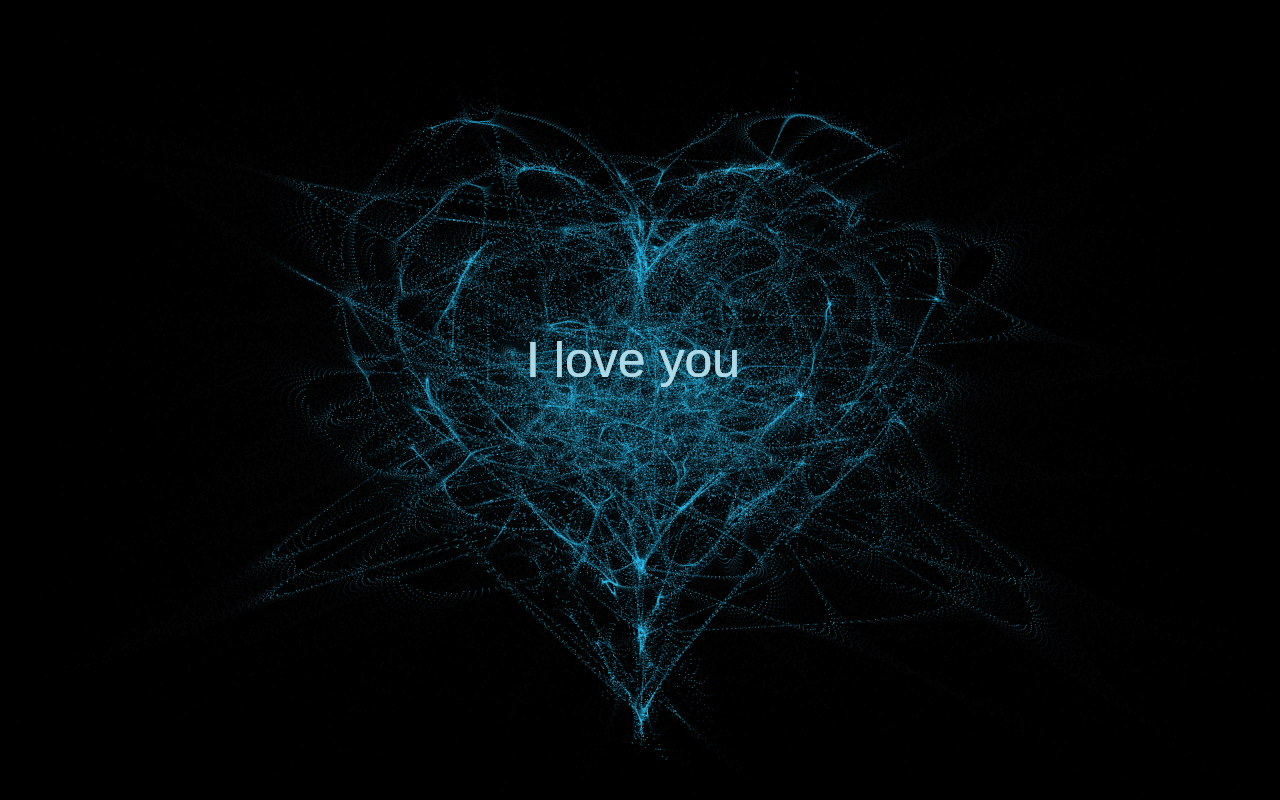
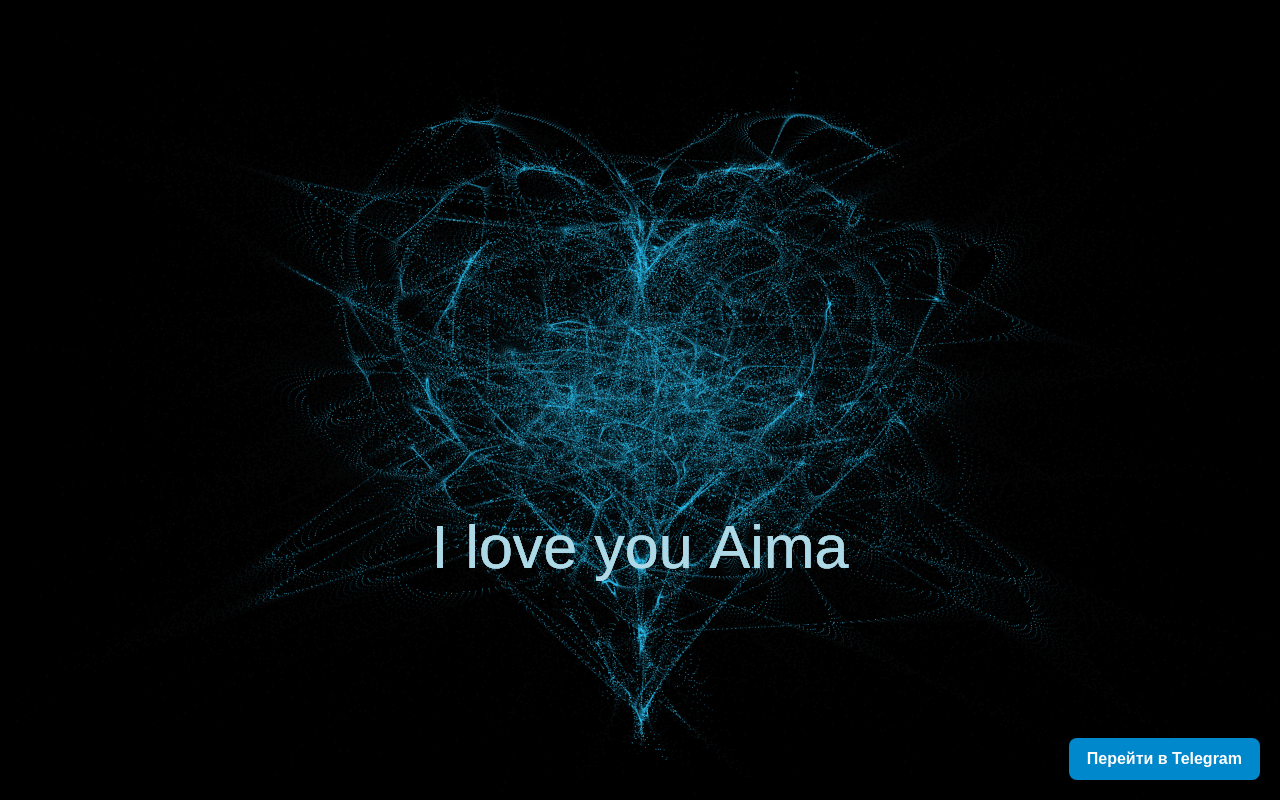
Before and after one commit to timuchin001/sorry, a plain HTML site: page love.html in a window 1280 px wide. Drawn offline with Linux system fonts and the light colour scheme; animation ran at ten frames a second.

Commit message:
Update love.html

```diff
--- a/love.html
+++ b/love.html
@@ -3,20 +3,43 @@
 <head>
   <meta charset="utf-8" />
   <meta name="viewport" content="width=device-width,initial-scale=1" />
-  <title>Я люблю тебя </title>
+  <title>Heart</title>
   <style>
     html,body { height:100%; margin:0; background:#000; }
     canvas { display:block; width:100%; height:100%; }
+    .telegram-btn {
+      position: fixed;
+      bottom: 20px;
+      right: 20px;
+      background-color: #0088cc;
+      color: white;
+      padding: 12px 18px;
+      border-radius: 8px;
+      text-decoration: none;
+      font-weight: bold;
+      font-family: Arial, sans-serif;
+      box-shadow: 0 2px 6px rgba(0,0,0,0.3);
+      z-index: 10000;
+      user-select: none;
+      transition: background-color 0.3s;
+    }
+    .telegram-btn:hover {
+      background-color: #005f99;
+    }
   </style>
 </head>
 <body>
   <canvas id="heart"></canvas>
-  <!-- опционально: добавь свою музыку или убери элемент -->
-  <!-- <audio id="backgroundMusic" src="music.mp3" loop></audio> -->
+
+  <!-- Кнопка Telegram -->
+  <a href="https://t.me/+gLj2fFb-NlVlZTc6" target="_blank" class="telegram-btn" rel="noopener noreferrer">
+    Перейти в Telegram
+  </a>
+
+  <audio id="backgroundMusic" src="assets/blue.mp3" loop></audio>
 
 <script>
 (function () {
-  // простой polyfill для requestAnimationFrame
   window.requestAnimationFrame = window.requestAnimationFrame ||
                                  window.webkitRequestAnimationFrame ||
                                  window.mozRequestAnimationFrame ||
@@ -42,7 +65,6 @@
     var logicalHeight = window.innerHeight;
     var mobile = isMobileDevice();
 
-    // переменные, которые будут пересчитываться при resize
     var baseHeartSize, pointsOrigin = [], targetPoints = [], particles = [], heartPointsCount = 0;
     var traceCount = mobile ? 20 : 50;
     var dr = mobile ? 0.3 : 0.1;
@@ -55,7 +77,6 @@
       canvas.style.height = logicalHeight + 'px';
       canvas.width = Math.round(logicalWidth * dpr);
       canvas.height = Math.round(logicalHeight * dpr);
-      // масштабируем контекст под DPR
       ctx.setTransform(dpr, 0, 0, dpr, 0, 0);
     }
 
@@ -71,7 +92,6 @@
     }
 
     function buildHeartPoints() {
-      // подгоняем размер сердца под экран
       baseHeartSize = Math.min(logicalWidth, logicalHeight) * (mobile ? 0.28 : 0.35);
 
       pointsOrigin = [];
@@ -82,7 +102,6 @@
       heartPointsCount = pointsOrigin.length;
       targetPoints = new Array(heartPointsCount);
 
-      // создаём частицы (или заново пересчитываем следы)
       if (!particles.length) {
         for (var i = 0; i < heartPointsCount; i++) {
           var x = rand() * logicalWidth;
@@ -100,7 +119,6 @@
         });
       }
 
-      // очистим фон один раз
       ctx.fillStyle = 'rgba(0,0,0,1)';
       ctx.fillRect(0, 0, logicalWidth, logicalHeight);
     }
@@ -118,13 +136,13 @@
     var time = 0;
 
     function drawText() {
-  var fontSize = Math.max(14, Math.floor(baseHeartSize * 0.18));
-  ctx.font = fontSize + 'px Arial';
-  ctx.fillStyle = 'lightblue';
-  ctx.textAlign = 'center';
-  ctx.textBaseline = 'middle';
-  ctx.fillText('I love you ', logicalWidth / 2, logicalHeight / 2.2);
-}
+      var fontSize = Math.max(14, Math.floor(baseHeartSize * 0.22));
+      ctx.font = fontSize + 'px Arial';
+      ctx.fillStyle = 'lightblue';
+      ctx.textAlign = 'center';
+      var y = Math.min(logicalHeight - fontSize, logicalHeight / 2 + baseHeartSize * 0.6);
+      ctx.fillText('I love you Aima', logicalWidth / 2, y);
+    }
 
     function pulse(kx, ky) {
       for (var i = 0; i < pointsOrigin.length; i++) {
@@ -140,19 +158,17 @@
       pulse((1 + n) * 0.5, (1 + n) * 0.5);
       time += (Math.sin(time) < 0 ? 9 : n > 0.8 ? 0.2 : 1) * config.timeDelta;
 
-      // фон с небольшим затемнением для шлейфов
       ctx.fillStyle = 'rgba(0,0,0,0.12)';
       ctx.fillRect(0, 0, logicalWidth, logicalHeight);
 
       for (var i = particles.length - 1; i >= 0; i--) {
         var u = particles[i];
         var q = targetPoints[u.q];
-        // защита: если q ещё не заполнен — пропускаем
         if (!q) continue;
 
         var dx = u.trace[0].x - q[0];
         var dy = u.trace[0].y - q[1];
-        var length = Math.sqrt(dx * dx + dy * dy) || 0.0001; // защита от деления на ноль
+        var length = Math.sqrt(dx * dx + dy * dy) || 0.0001;
 
         if (length < 10) {
           if (rand() > 0.95) {
@@ -188,22 +204,30 @@
 
     loop();
 
-    // музыка (опционально)
+    // ---- МУЗЫКА ----
     (function continueMusic() {
       var music = document.getElementById('backgroundMusic');
       if (!music) return;
+
       var isMusicPlaying = localStorage.getItem('musicPlaying') === 'true';
       var musicCurrentTime = parseFloat(localStorage.getItem('musicCurrentTime') || 0);
+
+      if (musicCurrentTime > 0) {
+        music.currentTime = musicCurrentTime;
+      }
+
       if (isMusicPlaying) {
-        music.currentTime = musicCurrentTime || 0;
         music.play().catch(function (err) { console.log('Music playback failed:', err); });
       }
+
       function onFirstClick() {
         if (music.paused) music.play().catch(function () { /* autoplay blocked */ });
+        localStorage.setItem('musicPlaying', 'true');
         document.removeEventListener('click', onFirstClick);
       }
+
       document.addEventListener('click', onFirstClick);
-      // сохраняем состояние
+
       window.addEventListener('beforeunload', function () {
         localStorage.setItem('musicPlaying', !music.paused);
         localStorage.setItem('musicCurrentTime', music.currentTime || 0);
```
